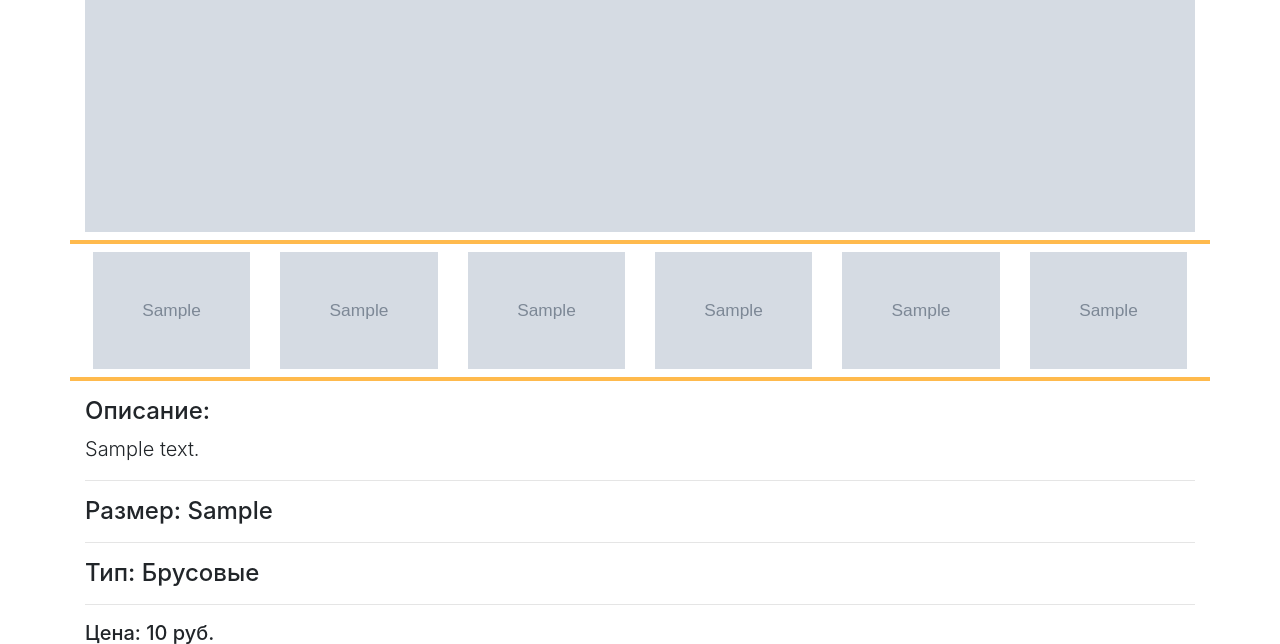
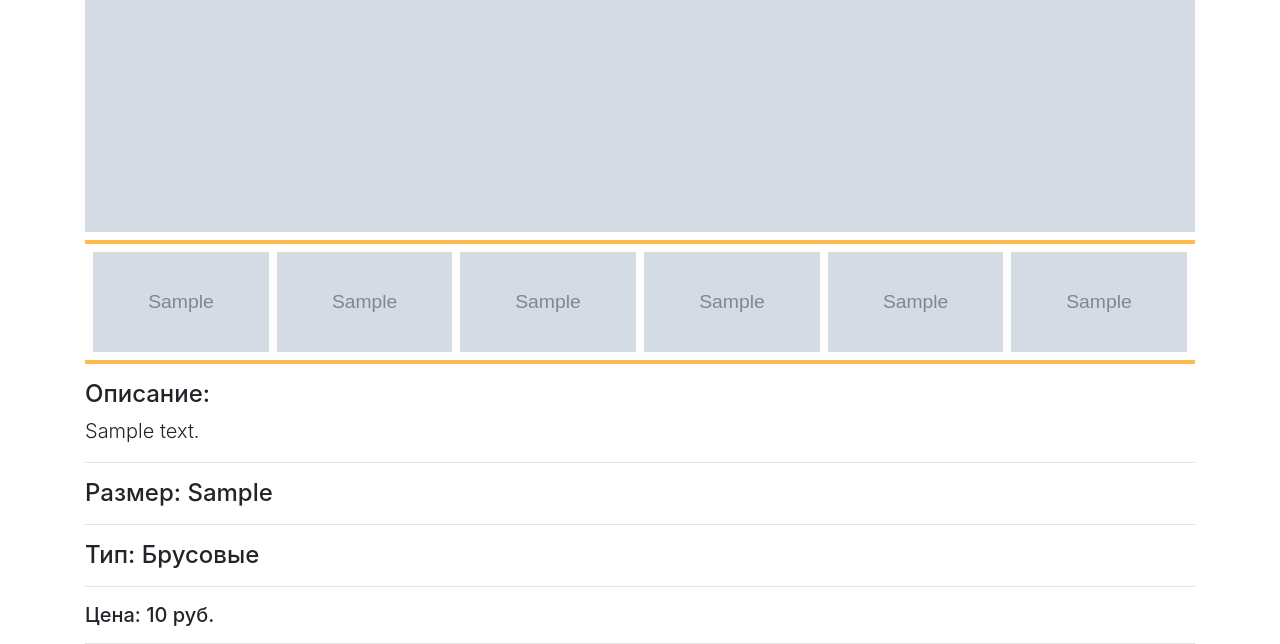
Before and after one commit to alekseylovchikov/houseb, a Django app: page /project/1 in a window 1280 px wide. Shown: the part 1080-1724 px from the top of the page. Run offline with Django 3.2, Linux system fonts and the light colour scheme; tables that the repository leaves empty hold one stand-in row (values such as "Sample post"); grey boxes marked "Sample" are stand-in pictures; some libraries are stand-ins or nearby versions.

Commit message:
added styles for thumbs

```diff
--- a/dombrusapp/static/css/style.css
+++ b/dombrusapp/static/css/style.css
@@ -36,9 +36,18 @@
 }
 
 .thumbs {
+    display: grid;
+    grid-template-columns: repeat(auto-fill, minmax(150px, 1fr));
+    grid-gap: 8px;
     padding: 8px;
     border-top: 4px solid #ffba4d;
     border-bottom: 4px solid #ffba4d;
+}
+
+.thumbs > div > a > img {
+    height: 100px;
+    object-fit: cover;
+    width: 100%;
 }
 
 .project-image {
--- a/dombrusapp/templates/dombrusapp/project.html
+++ b/dombrusapp/templates/dombrusapp/project.html
@@ -14,44 +14,44 @@
     <div class="container">
         <img style="width: 100%;" src="{{ project.photo_1.url }}" alt="{{ project.title }}" />
             <!-- Thumbnails -->
-              <div class="row mb-2 mt-2 thumbs">
+              <div class="mb-2 mt-2 thumbs">
                 {% if project.photo_1 %}
-                    <div class="col-md-2">
+                    <div>
                         <a href="{{ project.photo_1.url }}" data-lightbox="home-images">
                             <img src="{{ project.photo_1.url }}" alt="" class="img-fluid">
                         </a>
                     </div>
                 {% endif %}
                 {% if project.photo_2 %}
-                    <div class="col-md-2">
+                    <div>
                         <a href="{{ project.photo_2.url }}" data-lightbox="home-images">
                             <img src="{{ project.photo_2.url }}" alt="" class="img-fluid">
                         </a>
                     </div>
                 {% endif %}
                 {% if project.photo_3 %}
-                    <div class="col-md-2">
+                    <div>
                       <a href="{{ project.photo_3.url }}" data-lightbox="home-images">
                         <img src="{{ project.photo_3.url }}" alt="" class="img-fluid">
                       </a>
                     </div>
                 {% endif %}
                 {% if project.photo_4 %}
-                    <div class="col-md-2">
+                    <div>
                       <a href="{{ project.photo_4.url }}" data-lightbox="home-images">
                         <img src="{{ project.photo_4.url }}" alt="" class="img-fluid">
                       </a>
                     </div>
                 {% endif %}
                 {% if project.photo_5 %}
-                    <div class="col-md-2">
+                    <div>
                       <a href="{{ project.photo_5.url }}" data-lightbox="home-images">
                         <img src="{{ project.photo_5.url }}" alt="" class="img-fluid">
                       </a>
                     </div>
                   {% endif %}
                 {% if project.photo_6 %}
-                    <div class="col-md-2">
+                    <div>
                       <a href="{{ project.photo_6.url }}" data-lightbox="home-images">
                         <img src="{{ project.photo_6.url }}" alt="" class="img-fluid">
                       </a>
```
